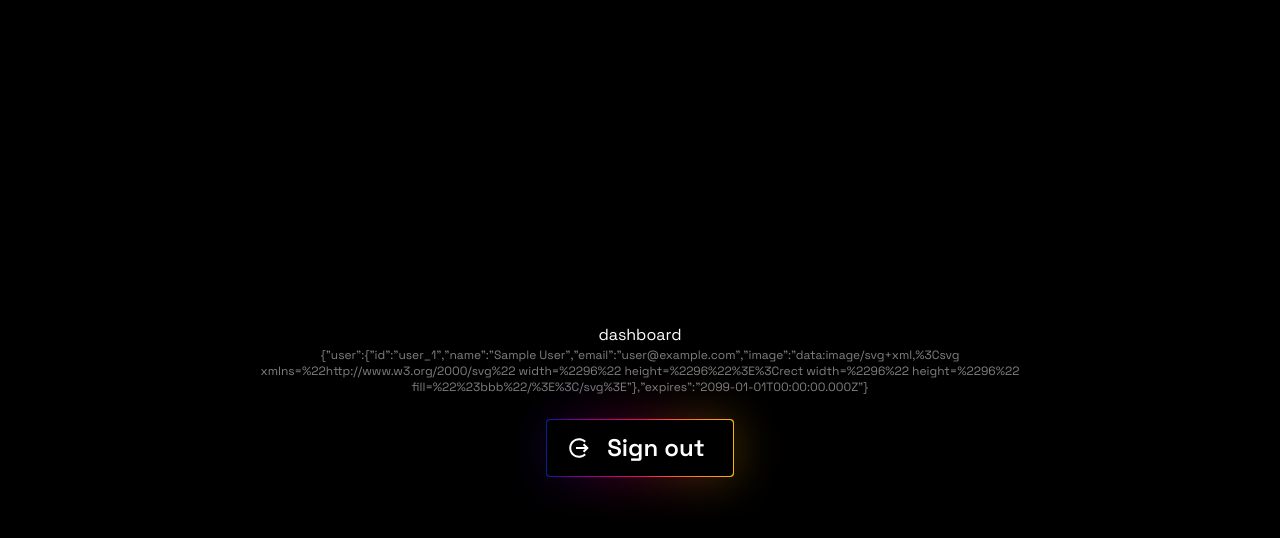
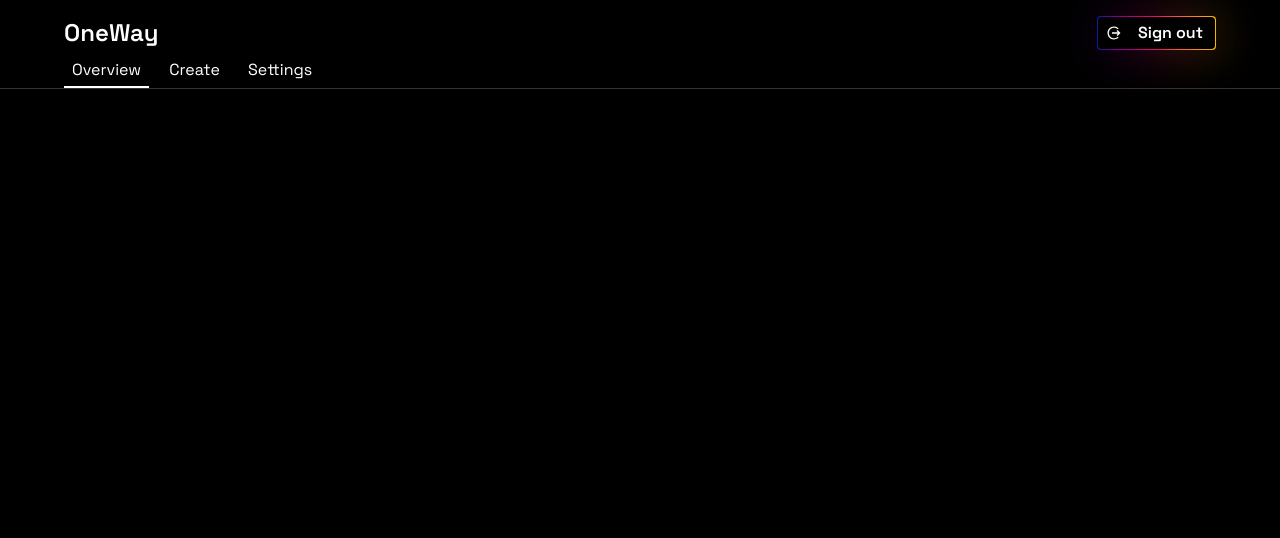
Before and after one commit to ishaan1013/oneway, a Next.js app: page /dashboard in a window 1280 px wide. Shown: the top 538 px of the page. Built offline with nearby package versions, Linux system fonts and the light colour scheme; no server answers; sample sign-in values are in the browser's storage.

Commit message:
dashboard nav

```diff
--- a/components/landing/loginButton.tsx
+++ b/components/landing/loginButton.tsx
@@ -6,13 +6,13 @@ const LoginButton = () => {
   if (session) {
     return (
       <>
-        <p className="mb-6 max-w-3xl text-center text-xs text-white/50">
+        {/* <p className="mb-6 max-w-3xl text-center text-xs text-white/50">
           {JSON.stringify(session)}
-        </p>
+        </p> */}
         <div className="custom-gradient group relative z-10 rounded p-[1px]">
           <div className="custom-gradient absolute -z-10 h-full w-full opacity-30 blur-xl duration-200 group-hover:opacity-70"></div>
           <button
-            className="relative flex select-none items-center rounded bg-black p-[1px] py-3 pl-5 pr-7 text-2xl font-semibold"
+            className="relative flex select-none items-center rounded bg-black py-1 pl-2 pr-3 font-semibold"
             onClick={() => signOut()}>
             <IoMdLogOut className="mr-4" />
             Sign out
--- a/pages/auth/index.tsx
+++ b/pages/auth/index.tsx
@@ -63,7 +63,7 @@ const Login = ({ providers }: { providers: any }) => {
         key={provider.name}>
         <div className="custom-gradient absolute -z-10 h-full w-full opacity-30 blur-xl duration-200 group-hover:opacity-70"></div>
         <button
-          className="relative flex select-none items-center rounded bg-black p-[1px] py-2 pl-4 pr-5 text-xl font-semibold"
+          className="relative flex select-none items-center rounded bg-black py-2 pl-4 pr-5 text-xl font-semibold"
           onClick={() =>
             signIn(provider.id, { callbackUrl: "http://localhost:3000/" })
           }>
--- a/pages/dashboard/index.tsx
+++ b/pages/dashboard/index.tsx
@@ -1,21 +1,15 @@
 import Head from "next/head"
-import Image from "next/image"
-import { useMediaQuery } from "../../hooks"
-import { useEffect, useState } from "react"
+import { useRouter } from "next/router"
+import Link from "next/link"
 
-import Grid from "../assets/grid.svg"
-import GridSm from "../assets/grid-sm.svg"
-import GridLg from "../assets/grid-lg.svg"
-import Glow from "../assets/glow.png"
+import { getSession } from "next-auth/react"
+import { GetServerSideProps } from "next"
 
 import LoginButton from "../../components/landing/loginButton"
-import Link from "next/link"
-import { GetServerSideProps } from "next"
-import { authOptions } from "../api/auth/[...nextauth]"
-import { getSession, useSession } from "next-auth/react"
-import { Session, unstable_getServerSession } from "next-auth"
 
 const Home = () => {
+  const router = useRouter()
+
   return (
     <div>
       <Head>
@@ -26,8 +20,61 @@ const Home = () => {
       </Head>
 
       <main className="relative z-10 flex h-screen w-screen flex-col items-center justify-center overflow-hidden">
-        dashboard
-        <LoginButton />
+        {/* dashboard */}
+
+        <nav className="fixed top-0 w-screen border-b-[1px] border-white/20 bg-black/50 px-16 pt-4 backdrop-blur-md">
+          <div className="flex w-full items-center justify-between">
+            <Link
+              href="/dashboard"
+              className="select-none text-2xl font-semibold">
+              OneWay
+            </Link>
+
+            <LoginButton />
+          </div>
+
+          <ul className="mt-2 list-none space-x-3">
+            <li
+              className={`inline-block ${
+                router.pathname == "/dashboard"
+                  ? "border-b-[2px] border-white"
+                  : ""
+              }
+                 pb-1 duration-200`}>
+              <Link
+                href="/dashboard"
+                className={`rounded px-2 py-[3px] duration-200 hover:bg-white/[0.15]`}>
+                Overview
+              </Link>
+            </li>
+            <li
+              className={`inline-block ${
+                router.pathname == "/dashboard/create"
+                  ? "border-b-[2px] border-white"
+                  : ""
+              }
+                 pb-1 duration-200`}>
+              <Link
+                href="/dashboard/create"
+                className={`rounded px-2 py-[3px] duration-200 hover:bg-white/[0.15]`}>
+                Create
+              </Link>
+            </li>
+            <li
+              className={`inline-block ${
+                router.pathname == "/dashboard/settings"
+                  ? "border-b-[2px] border-white"
+                  : ""
+              }
+                 pb-1 duration-200`}>
+              <Link
+                href="/dashboard/settings"
+                className={`rounded px-2 py-[3px] duration-200 hover:bg-white/[0.15]`}>
+                Settings
+              </Link>
+            </li>
+          </ul>
+        </nav>
       </main>
     </div>
   )
```
